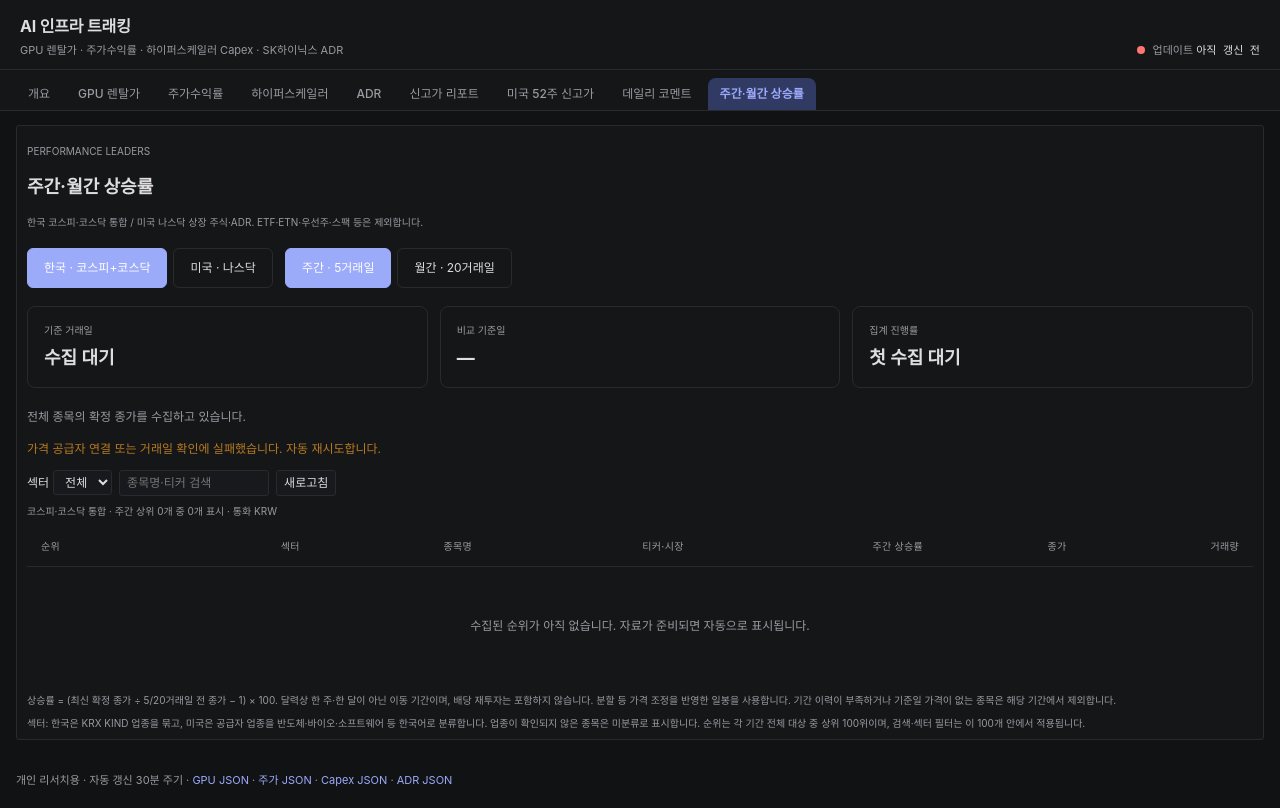
After one commit to hynixVamos/web-dashboard, a Flask app: page /period-rankings in a window 1280 px wide. The commit adds this page. Run offline with Flask 3, Linux system fonts and the light colour scheme; data that the repository does not hold is empty; some web fonts are replaced.

Commit message:
Show weekly and monthly performance ranking tab

```diff
--- a/templates/base.html
+++ b/templates/base.html
@@ -31,6 +31,7 @@
   <a href="{{ url_for('new_highs_page') }}" class="tab {{ 'active' if active_tab=='new_highs' else '' }}">신고가 리포트</a>
   <a href="{{ url_for('us_new_highs_page') }}" class="tab {{ 'active' if active_tab=='us_new_highs' else '' }}">미국 52주 신고가</a>
   <a href="{{ url_for('daily_comments_page') }}" class="tab {{ 'active' if active_tab=='daily_comments' else '' }}">데일리 코멘트</a>
+  <a href="{{ url_for('period_rankings_page') }}" class="tab {{ 'active' if active_tab=='period_rankings' else '' }}">주간·월간 상승률</a>
 </nav>
 
 {% if last_error %}
--- /dev/null
+++ b/templates/period_rankings.html
@@ -0,0 +1,20 @@
+{% extends 'base.html' %}
+{% block title %}주간·월간 상승률 · AI 인프라 트래킹{% endblock %}
+{% block head %}<link rel="stylesheet" href="{{ url_for('static', filename='new-highs.css') }}"><style>
+.rank-controls{display:flex;gap:12px;flex-wrap:wrap;align-items:center;margin:18px 0}.rank-switch{display:flex;gap:6px}.rank-switch button{padding:10px 16px;border:1px solid var(--border);border-radius:6px;background:var(--panel);color:var(--text-primary);cursor:pointer;font:inherit}.rank-switch button[aria-pressed=true]{background:var(--accent);color:white;border-color:var(--accent)}.rank-stats{display:grid;grid-template-columns:repeat(3,1fr);gap:12px;margin:18px 0}.rank-stat{padding:16px;border:1px solid var(--border);border-radius:8px}.rank-stat small{display:block;color:var(--text-secondary);margin-bottom:6px}.rank-stat strong{font-size:18px}.rank-table{width:100%;border-collapse:collapse;white-space:nowrap}.rank-table th,.rank-table td{padding:12px 14px;border-bottom:1px solid var(--border);text-align:right}.rank-table th:first-child,.rank-table td:nth-child(2),.rank-table td:nth-child(3),.rank-table td:nth-child(4){text-align:left}.rank-table td:nth-child(3){max-width:300px;overflow:hidden;text-overflow:ellipsis}.rank-empty{text-align:center!important;padding:50px!important;color:var(--text-secondary)}#rank-status{line-height:1.8;color:var(--text-secondary)}#rank-notice{color:#b77a22}.rank-page .tabnav{flex-wrap:wrap}@media(max-width:650px){.rank-stats{grid-template-columns:1fr}.rank-stat{padding:10px}.rank-controls{gap:10px}}
+</style>{% endblock %}
+{% block body_class %}new-highs-page rank-page{% endblock %}
+{% block content %}
+<section class="panel nh-report">
+ <p class="nh-legend">PERFORMANCE LEADERS</p><h2>주간·월간 상승률</h2>
+ <p class="nh-legend">한국 코스피·코스닥 통합 / 미국 나스닥 상장 주식·ADR. ETF·ETN·우선주·스팩 등은 제외합니다.</p>
+ <div class="rank-controls"><div class="rank-switch" role="group" aria-label="시장"><button id="rank-kr" aria-pressed="true">한국 · 코스피+코스닥</button><button id="rank-us" aria-pressed="false">미국 · 나스닥</button></div><div class="rank-switch" role="group" aria-label="기간"><button id="rank-weekly" aria-pressed="true">주간 · 5거래일</button><button id="rank-monthly" aria-pressed="false">월간 · 20거래일</button></div></div>
+ <div class="rank-stats"><div class="rank-stat"><small>기준 거래일</small><strong id="rank-date">—</strong></div><div class="rank-stat"><small>비교 기준일</small><strong id="rank-base">—</strong></div><div class="rank-stat"><small>집계 진행률</small><strong id="rank-coverage">—</strong></div></div>
+ <p id="rank-status" role="status" aria-live="polite">저장된 순위를 불러오는 중…</p><p id="rank-notice" role="status"></p>
+ <div class="nh-filters"><label>섹터 <select id="rank-sector"><option value="">전체</option></select></label><input id="rank-search" type="search" placeholder="종목명·티커 검색" aria-label="상위 100위 내 종목 검색"><button id="rank-refresh">새로고침</button></div>
+ <p id="rank-count" class="nh-legend"></p>
+ <div class="nh-table-wrap" role="region" aria-label="기간별 상승률 순위" tabindex="0" style="overflow-x:auto"><table class="rank-table"><thead><tr><th>순위</th><th>섹터</th><th>종목명</th><th>티커·시장</th><th id="rank-return-head">주간 상승률</th><th>종가</th><th>거래량</th></tr></thead><tbody id="rank-rows"><tr><td colspan="7" class="rank-empty">불러오는 중…</td></tr></tbody></table></div>
+ <p class="nh-legend">상승률 = (최신 확정 종가 ÷ 5/20거래일 전 종가 − 1) × 100. 달력상 한 주·한 달이 아닌 이동 기간이며, 배당 재투자는 포함하지 않습니다. 분할 등 가격 조정을 반영한 일봉을 사용합니다. 기간 이력이 부족하거나 기준일 가격이 없는 종목은 해당 기간에서 제외합니다.</p>
+ <p class="nh-legend">섹터: 한국은 KRX KIND 업종을 묶고, 미국은 공급자 업종을 반도체·바이오·소프트웨어 등 한국어로 분류합니다. 업종이 확인되지 않은 종목은 미분류로 표시합니다. 순위는 각 기간 전체 대상 중 상위 100위이며, 검색·섹터 필터는 이 100개 안에서 적용됩니다.</p>
+</section><script src="{{ url_for('static', filename='period-rankings.js') }}" defer></script>
+{% endblock %}
```
